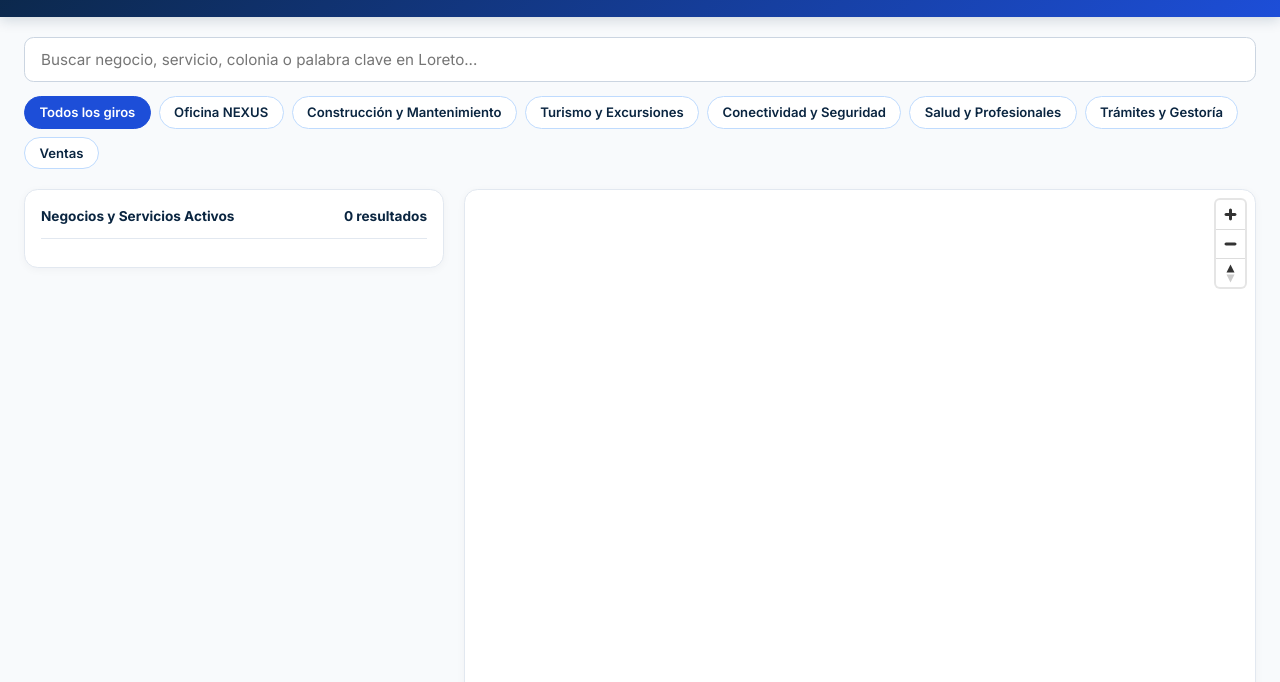
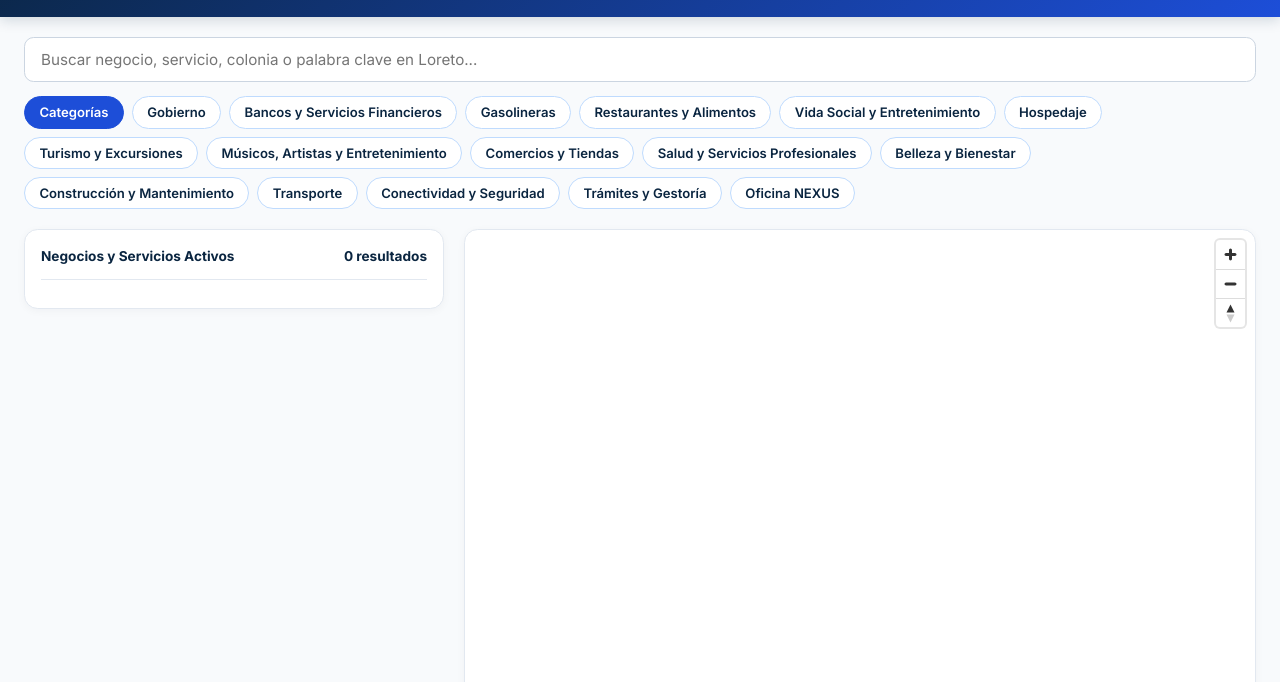
Before and after one commit to letygomez01/seccion-azul-nexus, a plain HTML site: page index.html in a window 1280 px wide. Shown: the part 118-800 px from the top of the page. Drawn offline with nearby package versions, Linux system fonts and the light colour scheme; no server answers.

Commit message:
Update index.html

```diff
--- a/index.html
+++ b/index.html
@@ -312,14 +312,23 @@
     <input type="text" id="searchInput" class="search-input" placeholder="Buscar negocio, servicio, colonia o palabra clave en Loreto..." oninput="renderAll()" />
   </div>
   <div class="filter-pills" id="filterPills">
-    <button class="pill active" data-cat="Todos" onclick="setCategory('Todos', this)">Todos los giros</button>
-    <button class="pill" data-cat="Oficina NEXUS" onclick="setCategory('Oficina NEXUS', this)">Oficina NEXUS</button>
-    <button class="pill" data-cat="Construcción y Mantenimiento" onclick="setCategory('Construcción y Mantenimiento', this)">Construcción y Mantenimiento</button>
-    <button class="pill" data-cat="Turismo y Excursiones" onclick="setCategory('Turismo y Excursiones', this)">Turismo y Excursiones</button>
-    <button class="pill" data-cat="Conectividad y Seguridad" onclick="setCategory('Conectividad y Seguridad', this)">Conectividad y Seguridad</button>
-    <button class="pill" data-cat="Salud y Servicios Profesionales" onclick="setCategory('Salud y Servicios Profesionales', this)">Salud y Profesionales</button>
-    <button class="pill" data-cat="Trámites y Gestoría" onclick="setCategory('Trámites y Gestoría', this)">Trámites y Gestoría</button>
-    <button class="pill" data-cat="Ventas" onclick="setCategory('Ventas', this)">Ventas</button>
+   <button class="pill active" data-cat="Todos" onclick="setCategory('Todos', this)">Categorías</button>
+<button class="pill" data-cat="Gobierno" onclick="setCategory('Gobierno', this)">Gobierno</button>
+<button class="pill" data-cat="Bancos y Servicios Financieros" onclick="setCategory('Bancos y Servicios Financieros', this)">Bancos y Servicios Financieros</button>
+<button class="pill" data-cat="Gasolineras" onclick="setCategory('Gasolineras', this)">Gasolineras</button>
+<button class="pill" data-cat="Restaurantes y Alimentos" onclick="setCategory('Restaurantes y Alimentos', this)">Restaurantes y Alimentos</button>
+<button class="pill" data-cat="Vida Social y Entretenimiento" onclick="setCategory('Vida Social y Entretenimiento', this)">Vida Social y Entretenimiento</button>
+<button class="pill" data-cat="Hospedaje" onclick="setCategory('Hospedaje', this)">Hospedaje</button>
+<button class="pill" data-cat="Turismo y Excursiones" onclick="setCategory('Turismo y Excursiones', this)">Turismo y Excursiones</button>
+<button class="pill" data-cat="Músicos, Artistas y Entretenimiento" onclick="setCategory('Músicos, Artistas y Entretenimiento', this)">Músicos, Artistas y Entretenimiento</button>
+<button class="pill" data-cat="Comercios y Tiendas" onclick="setCategory('Comercios y Tiendas', this)">Comercios y Tiendas</button>
+<button class="pill" data-cat="Salud y Servicios Profesionales" onclick="setCategory('Salud y Servicios Profesionales', this)">Salud y Servicios Profesionales</button>
+<button class="pill" data-cat="Belleza y Bienestar" onclick="setCategory('Belleza y Bienestar', this)">Belleza y Bienestar</button>
+<button class="pill" data-cat="Construcción y Mantenimiento" onclick="setCategory('Construcción y Mantenimiento', this)">Construcción y Mantenimiento</button>
+<button class="pill" data-cat="Transporte" onclick="setCategory('Transporte', this)">Transporte</button>
+<button class="pill" data-cat="Conectividad y Seguridad" onclick="setCategory('Conectividad y Seguridad', this)">Conectividad y Seguridad</button>
+<button class="pill" data-cat="Trámites y Gestoría" onclick="setCategory('Trámites y Gestoría', this)">Trámites y Gestoría</button>
+<button class="pill" data-cat="Oficina NEXUS" onclick="setCategory('Oficina NEXUS', this)">Oficina NEXUS</button>
   </div>
 </section>
 
```
